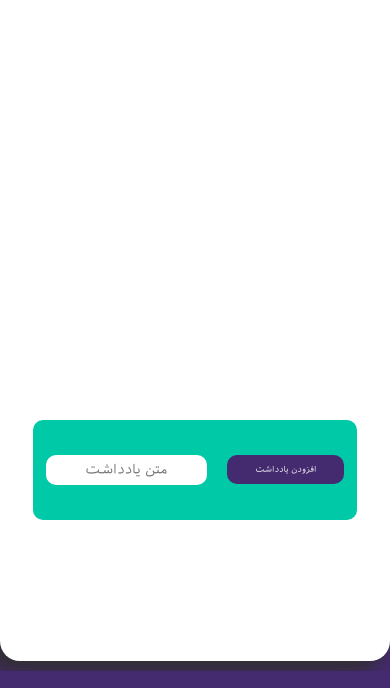
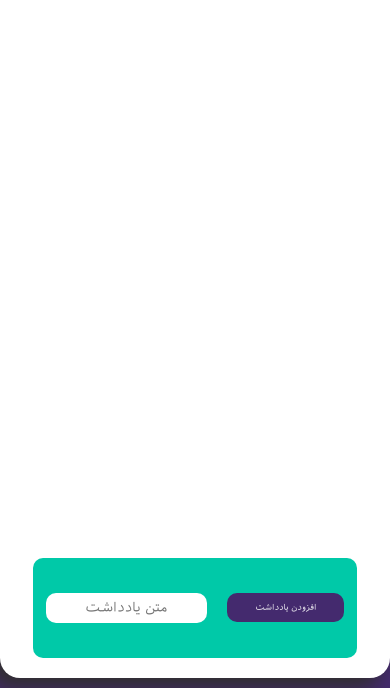
Before and after one commit to samsam6666/Note, a plain HTML site: page index.html in a window 390 px wide. Shown: the part 176-864 px from the top of the page. Drawn offline with Linux system fonts and the light colour scheme.

Commit message:
Update style.css

```diff
--- a/style.css
+++ b/style.css
@@ -20,8 +20,9 @@ body{
     border-radius: 20px;
     display: flex;
     align-items: center;
+    justify-content: center;
     flex-direction: column;
-    min-height: 98vh;
+    height: 96vh;
     box-shadow: -10px 10px 20px rgb(48, 47, 45) ;
 }
 .header{
@@ -152,11 +153,15 @@ a:hover{
 
 }
 @media screen and (max-width:768px){
+
+
     .header input{
         width: 80%;
+
     }
     .main{
         width: 100%;
+
     }
     .footer a{
         font-size:  0.5rem;
@@ -171,6 +176,8 @@ a:hover{
     }
     .container{
         width: 100%;
+        height: 100vh;
+        justify-content: space-between;
     }
 
 
```
